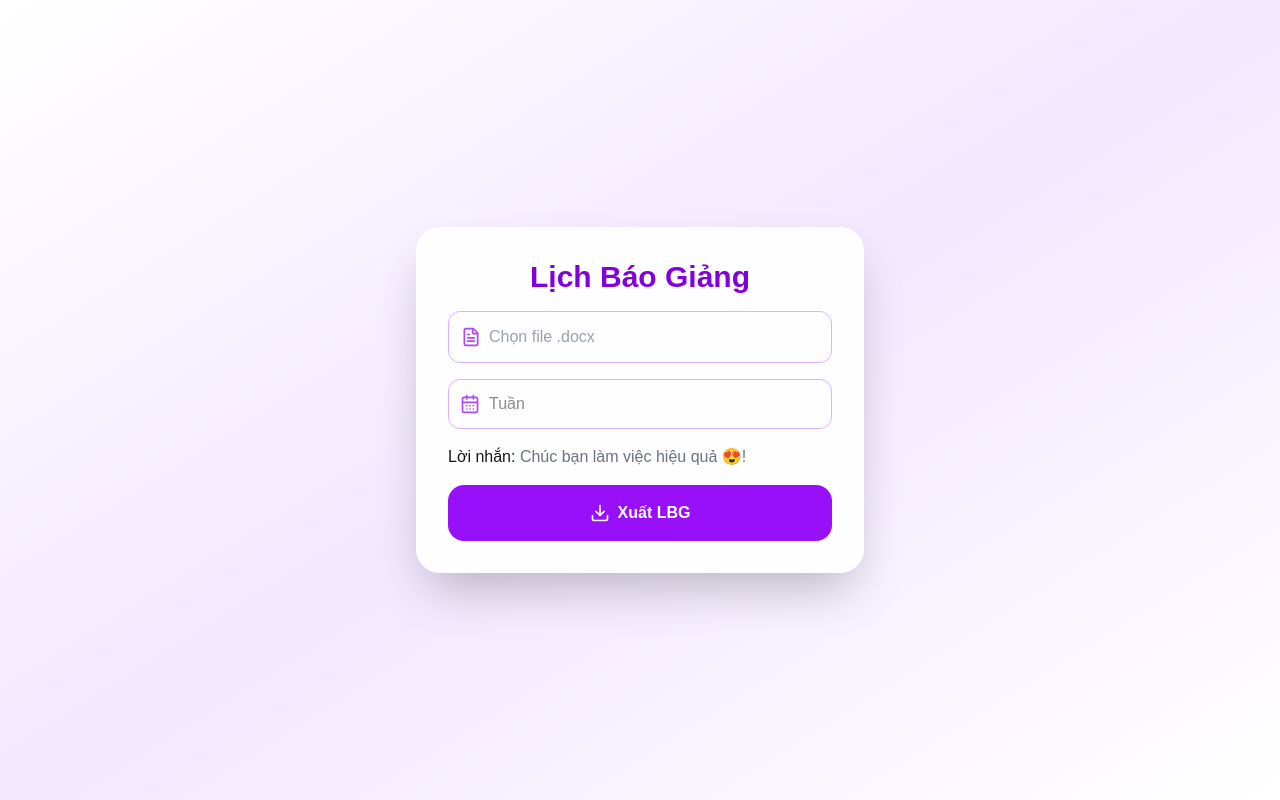
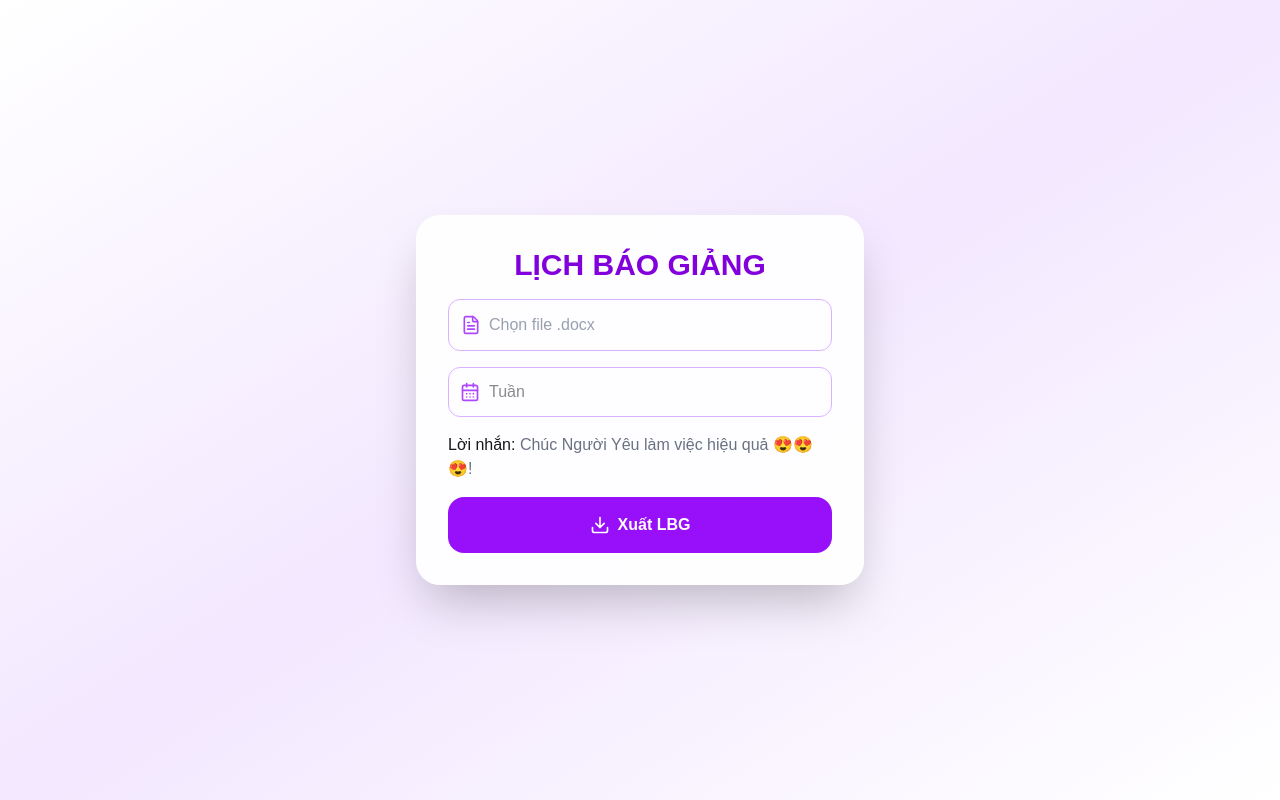
Before and after one commit to Phuc1912001/LICHBAOGIANG, a Next.js app: page / in a window 1280 px wide. Built offline with nearby package versions, Linux system fonts and the light colour scheme.

Commit message:
fix some bug

```diff
--- a/app/page.tsx
+++ b/app/page.tsx
@@ -210,7 +210,7 @@ export default function Home() {
 
       <div className="w-full max-w-md bg-white/90 backdrop-blur-md rounded-3xl shadow-2xl p-8 space-y-4">
         <h1 className="text-3xl font-extrabold text-center text-purple-700 mb-4">
-          Lịch Báo Giảng
+          LỊCH BÁO GIẢNG
         </h1>
 
         {/* File Input */}
@@ -245,7 +245,7 @@ export default function Home() {
         </label>
 
         <div>
-          Lời nhắn: <span className="text-gray-500">Chúc bạn làm việc hiệu quả 😍!</span>
+          Lời nhắn: <span className="text-gray-500">Chúc Người Yêu làm việc hiệu quả 😍😍😍!</span>
         </div>
 
         {/* Export Button */}
```
